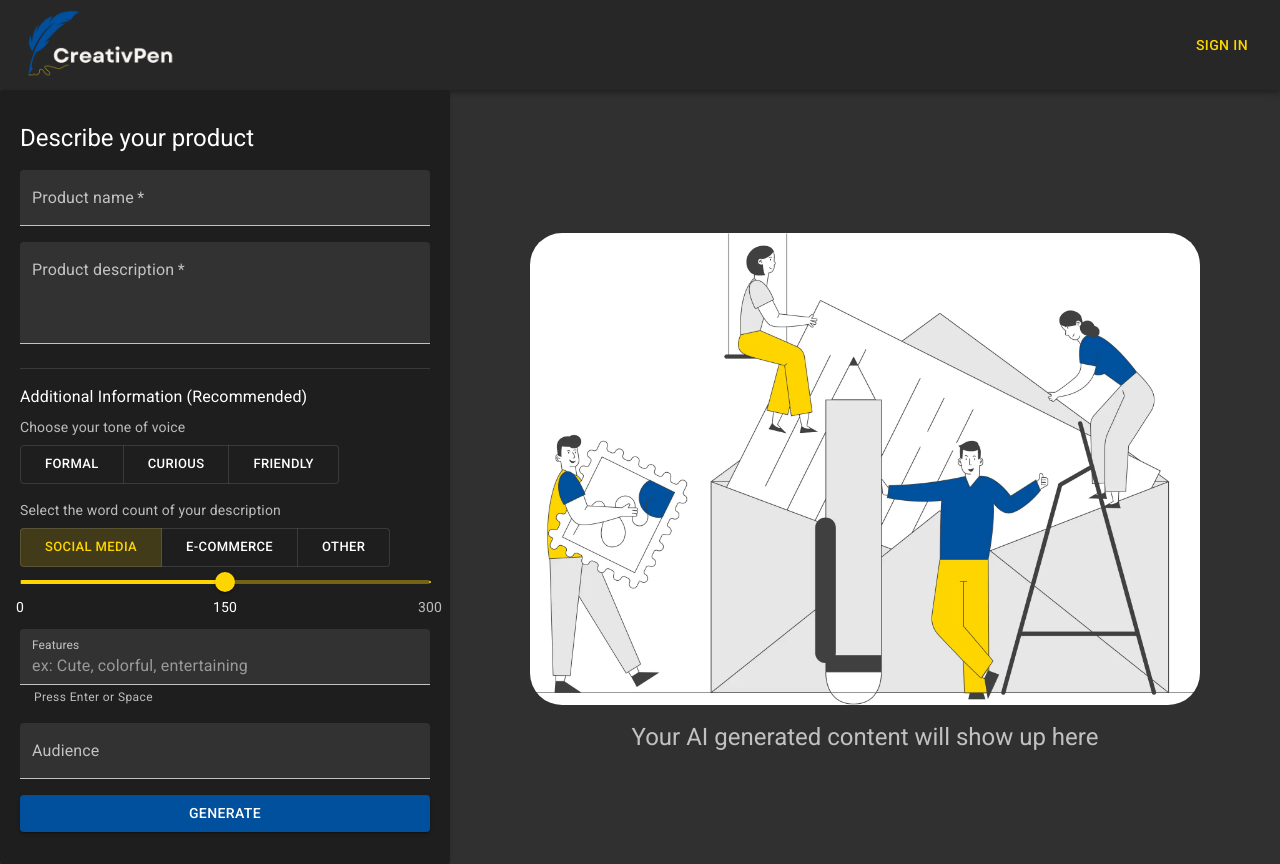
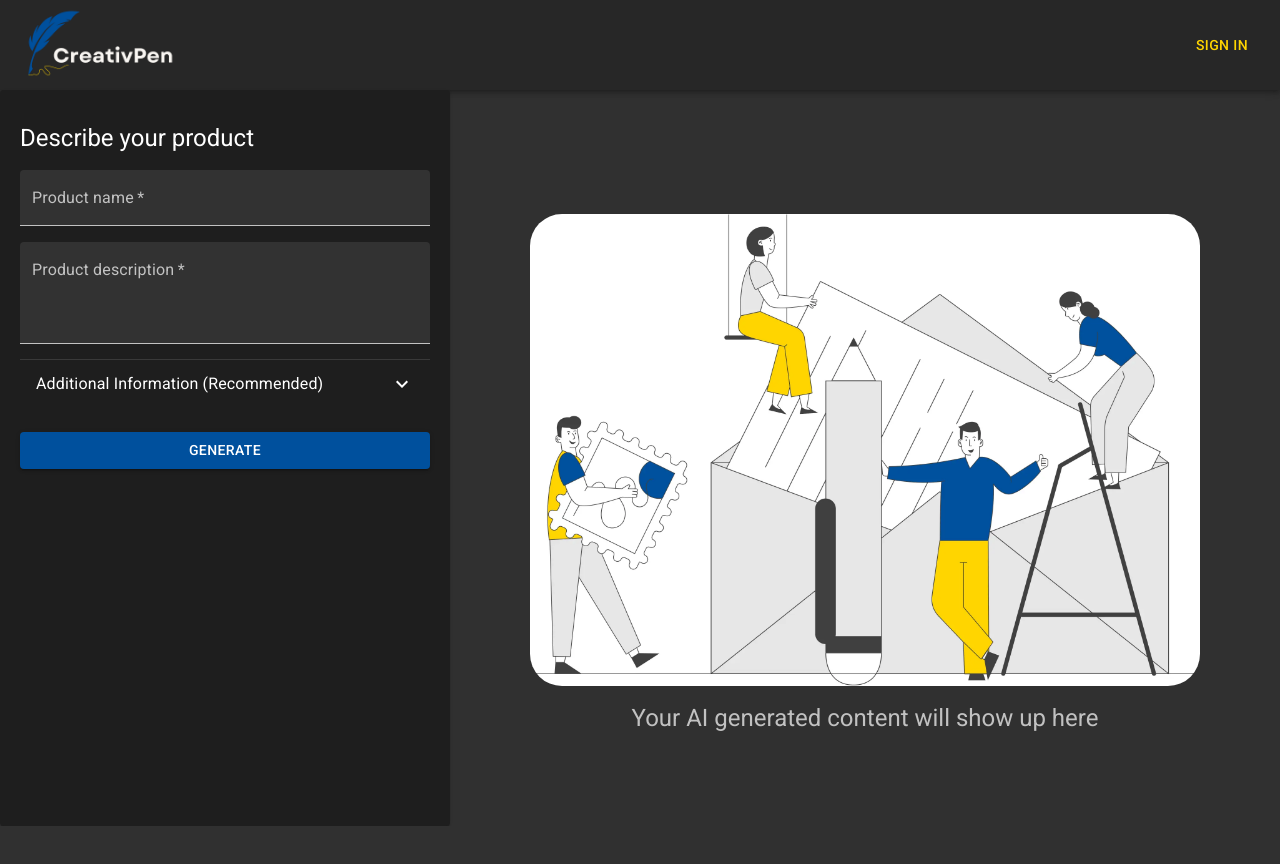
Before and after one commit to rawad663/platepal-ui, a Next.js app: page / in a window 1280 px wide. After the commit the page ends 826 px from the top, so only its background shows below. Built offline with nearby package versions, Linux system fonts and the light colour scheme.

Commit message:
feat: add accordion to additional info

```diff
--- a/src/components/ProductInfoForm/ProductInfoForm.tsx
+++ b/src/components/ProductInfoForm/ProductInfoForm.tsx
@@ -1,8 +1,11 @@
+import { ExpandMore as ExpandMoreIcon } from '@mui/icons-material';
 import {
+  Accordion,
+  AccordionDetails,
+  AccordionSummary,
   Button,
   Chip,
   CircularProgress,
-  Divider,
   InputAdornment,
   Paper,
   SxProps,
@@ -128,11 +131,19 @@ export const ProductInfoForm = ({ sx, isLoading, setDescriptions, setIsLoading,
 
       {[inputs.name, inputs.description].map(renderInput)}
 
-      <Divider sx={{ mt: 1, mb: 2 }} />
-
-      <Typography sx={{ mb: 1 }}>Additional Information (Recommended)</Typography>
-
-      {[inputs.tone, inputs.wordCount, inputs.features, inputs.audience].map(renderInput)}
+      <Accordion
+        disableGutters
+        color="background.paper"
+        elevation={0}
+        sx={{ mb: 3, backgroundColor: 'lightBackground.main' }}
+      >
+        <AccordionSummary expandIcon={<ExpandMoreIcon />}>
+          <Typography>Additional Information (Recommended)</Typography>
+        </AccordionSummary>
+        <AccordionDetails>
+          {[inputs.tone, inputs.wordCount, inputs.features, inputs.audience].map(renderInput)}
+        </AccordionDetails>
+      </Accordion>
 
       <Button
         sx={{ mb: 2 }}
--- a/src/components/ProductInfoForm/ProductInfoFormSlider.tsx
+++ b/src/components/ProductInfoForm/ProductInfoFormSlider.tsx
@@ -52,7 +52,7 @@ export const ProductInfoFormSlider = ({ open, onClose, onOpen, setIsLoading, set
 
       <ProductInfoForm
         sx={{
-          maxHeight: '80vh',
+          maxHeight: '90vh',
           overflow: 'scroll',
           px: 2,
           pt: 4,
--- a/src/utils/theme.ts
+++ b/src/utils/theme.ts
@@ -17,6 +17,9 @@ export const darkTheme = createTheme({
   ...baseTheme,
   palette: {
     ...baseTheme.palette,
+    lightBackground: {
+      main: '#1e1e1e',
+    },
     mode: 'dark',
   },
 });
```
Also changed, not shown: createPalette.d.ts (added, +10 -0 lines), index.d.ts (deleted, +0 -11 lines).
